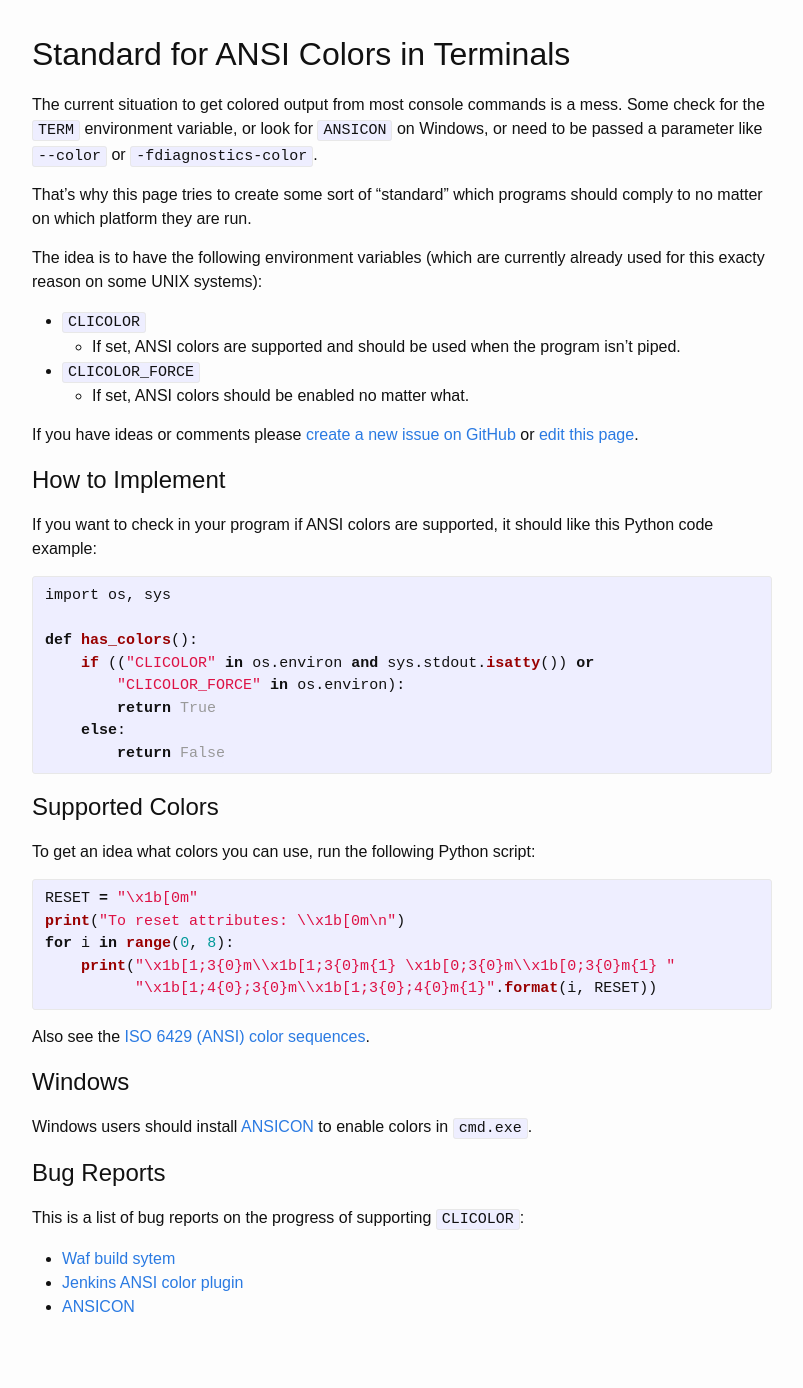
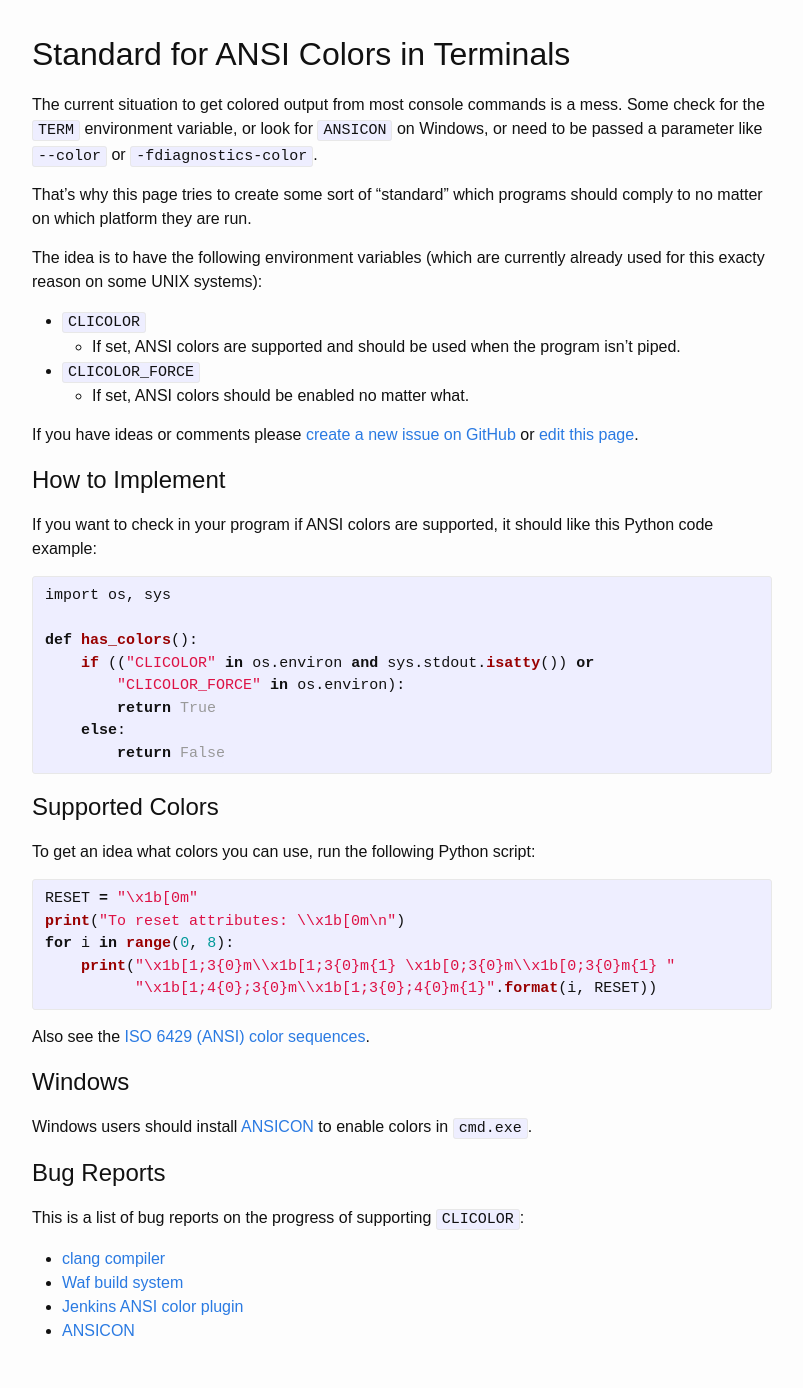
Before and after one commit to jhasse/clicolors, a Jekyll site: the page built from index.md, in a window 1280 px wide. Shown: the whole page, without its empty margins (238-1041 px from the left). Built offline with Jekyll 4.4.1, drawn with Linux system fonts in a browser that asks for light colours; before the commit the page ends 1364 px from its top, so only the background shows below that.

Commit message:
Add clang bug report

```diff
--- a/index.md
+++ b/index.md
@@ -66,6 +66,7 @@ enable colors in `cmd.exe`.
 
 This is a list of bug reports on the progress of supporting `CLICOLOR`:
 
- * [Waf build sytem](https://github.com/waf-project/waf/issues/1555)
+ * [clang compiler](https://llvm.org/bugs/show_bug.cgi?id=23609)
+ * [Waf build system](https://github.com/waf-project/waf/issues/1555)
  * [Jenkins ANSI color plugin](https://github.com/dblock/jenkins-ansicolor-plugin/issues/51)
  * [ANSICON](https://github.com/adoxa/ansicon/issues/77)
```
